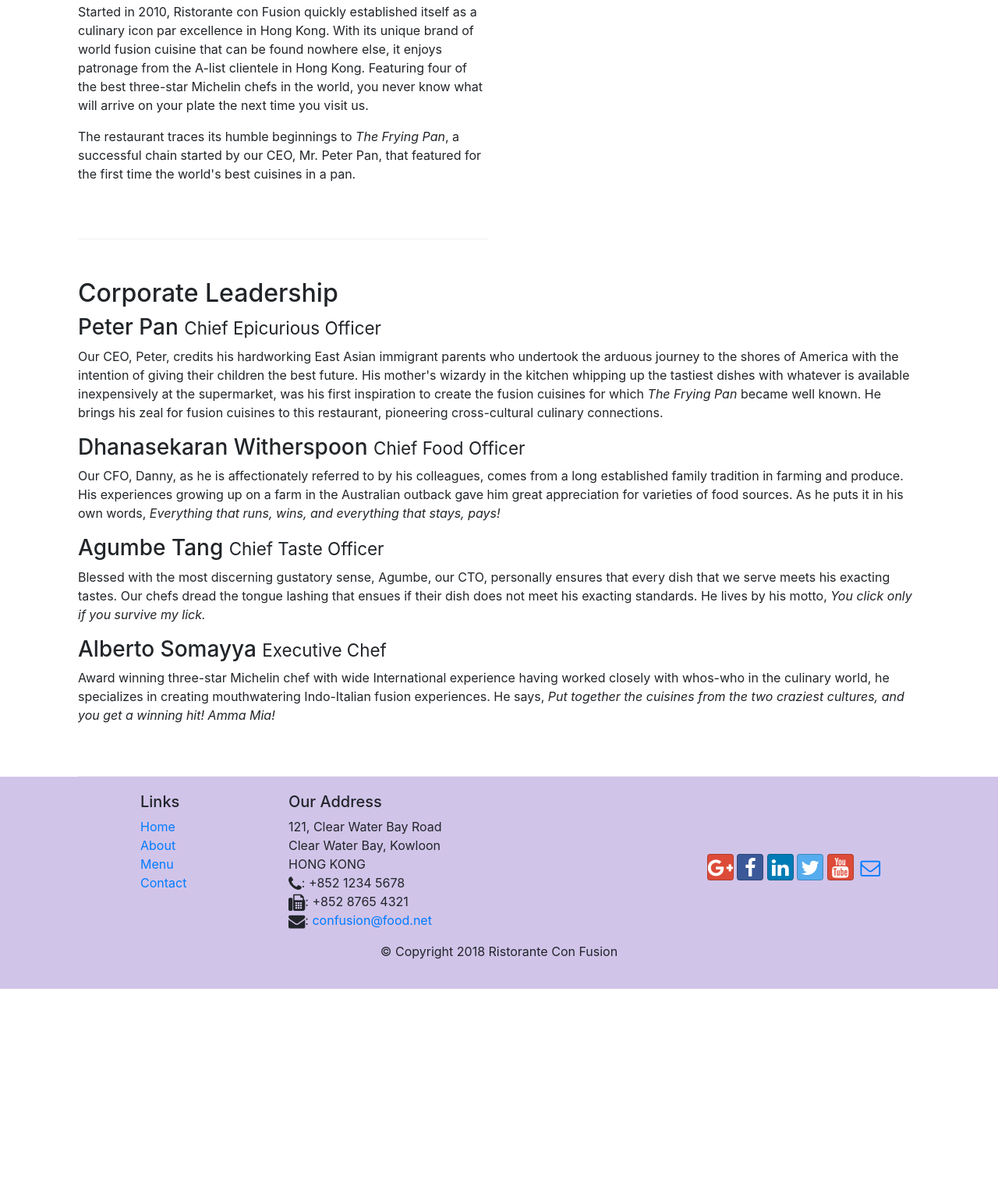
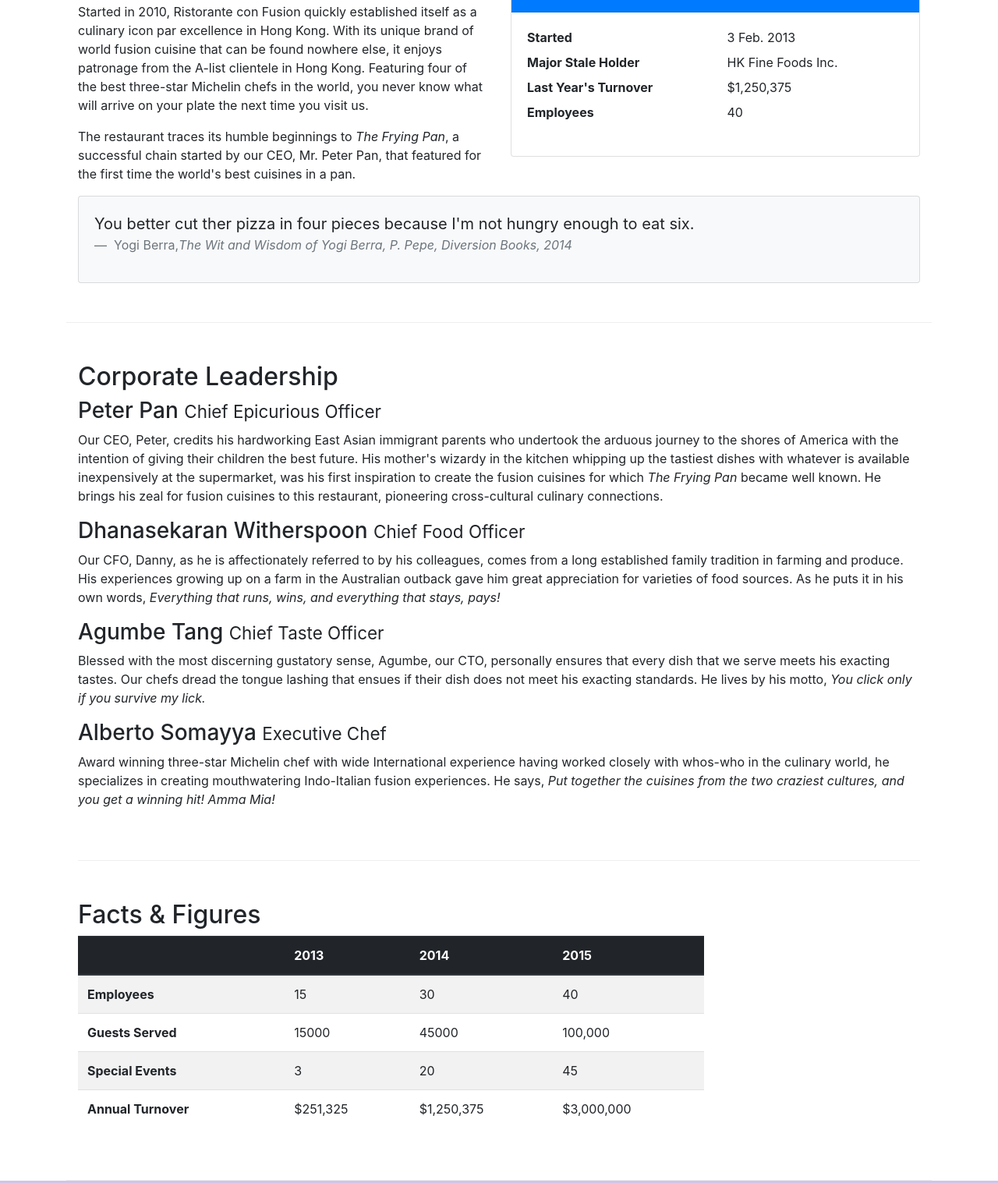
Before and after one commit to sharmatanesh/Coursera-Bootstrap-UI-Frontend-with-ReactJS, a website: page aboutus.html in a window 1280 px wide. Shown: the part 558-2075 px from the top of the page at 78% size. Before the commit the page ends 1826 px from the top, so only its background shows below. Drawn offline with nearby package versions, Linux system fonts and the light colour scheme.

Commit message:
table and card added

```diff
--- a/aboutus.html
+++ b/aboutus.html
@@ -56,13 +56,38 @@
             </div>
         </div>
 
-        <div class="col-sm-6">
-            <div class="row-content">
+        <div class="row row-content">
+            <div class="col-sm-6">
                 <h2>Our History</h2>
                 <p>Started in 2010, Ristorante con Fusion quickly established itself as a culinary icon par excellence in Hong Kong. With its unique brand of world fusion cuisine that can be found nowhere else, it enjoys patronage from the A-list clientele in Hong Kong.  Featuring four of the best three-star Michelin chefs in the world, you never know what will arrive on your plate the next time you visit us.</p>
                 <p>The restaurant traces its humble beginnings to <em>The Frying Pan</em>, a successful chain started by our CEO, Mr. Peter Pan, that featured for the first time the world's best cuisines in a pan.</p>
             </div>
-            <div>
+            <div class="col-sm">
+                <div class="card">
+                    <h3 class="card-header bg-primary text-white">Facts At a Glance</h3>
+                    <div class="card-body">
+                        <dl class="row">
+                            <dt class="col-6">Started</dt>
+                            <dd class="col-6">3 Feb. 2013</dd>
+                            <dt class="col-6">Major Stale Holder</dt>
+                            <dd class="col-6">HK Fine Foods Inc.</dd>
+                            <dt class="col-6">Last Year's Turnover</dt>
+                            <dd class="col-6">$1,250,375</dd>
+                            <dt class="col-6">Employees</dt>
+                            <dd class="col-6">40</dd>
+                        </dl>
+                    </div>
+                </div>
+            </div>
+            <div class="col-12">
+                <div class="card card-body bg-light">
+                    <blockquote class="blockquote">
+                        <p class="mb-0">You better cut ther pizza in four pieces because I'm not hungry enough to eat six.</p>
+                        <footer class="blockquote-footer">
+                            Yogi Berra,<cite title="Source Title">The Wit and Wisdom of Yogi Berra, P. Pepe, Diversion Books, 2014</cite>
+                        </footer>
+                    </blockquote>
+                </div>
             </div>
         </div>
 
@@ -80,7 +105,52 @@
                 <p class="d-none d-sm-block">Award winning three-star Michelin chef with wide International experience having worked closely with whos-who in the culinary world, he specializes in creating mouthwatering Indo-Italian fusion experiences. He says, <em>Put together the cuisines from the two craziest cultures, and you get a winning hit! Amma Mia!</em></p>
             </div>
        </div>
+       <div class="row-content">
+           <div class="col-12 col-sm-9">
+               <h2>Facts &amp; Figures</h2>
+               <div class="table-responsive">
+                   <table class="table table-striped table-hover">
+                       <thead class="thead-dark">
+                           <tr>
+                               <th>&nbsp;</th>
+                               <th>2013</th>
+                               <th>2014</th>
+                               <th>2015</th>
+                           </tr>
+                       </thead>
+                       <tbody>
+                           <tr>
+                               <th>Employees</th>
+                               <td>15</td>
+                               <td>30</td>
+                               <td>40</td>
+                           </tr>
+                           <tr>
+                               <th>Guests Served</th>
+                               <td>15000</td>
+                               <td>45000</td>
+                               <td>100,000</td>
+                           </tr>
+                           <tr>
+                               <th>Special Events</th>
+                               <td>3</td>
+                               <td>20</td>
+                               <td>45</td>
+                           </tr>
+                           <tr>
+                               <th>Annual Turnover</th>
+                               <td>$251,325</td>
+                               <td>$1,250,375</td>
+                               <td>$3,000,000</td>
+                           </tr>
+                       </tbody>
+                   </table>
+               </div>
+           </div>
+           <div class="col-12 col-sm-3">
 
+           </div>
+       </div>
     </div>
 
     <footer class="footer">
```
Also changed, not shown: img/alberto.png (added), img/buffet.png (added), img/logo.png (added), img/uthappizza.png (added), 1 other file.
